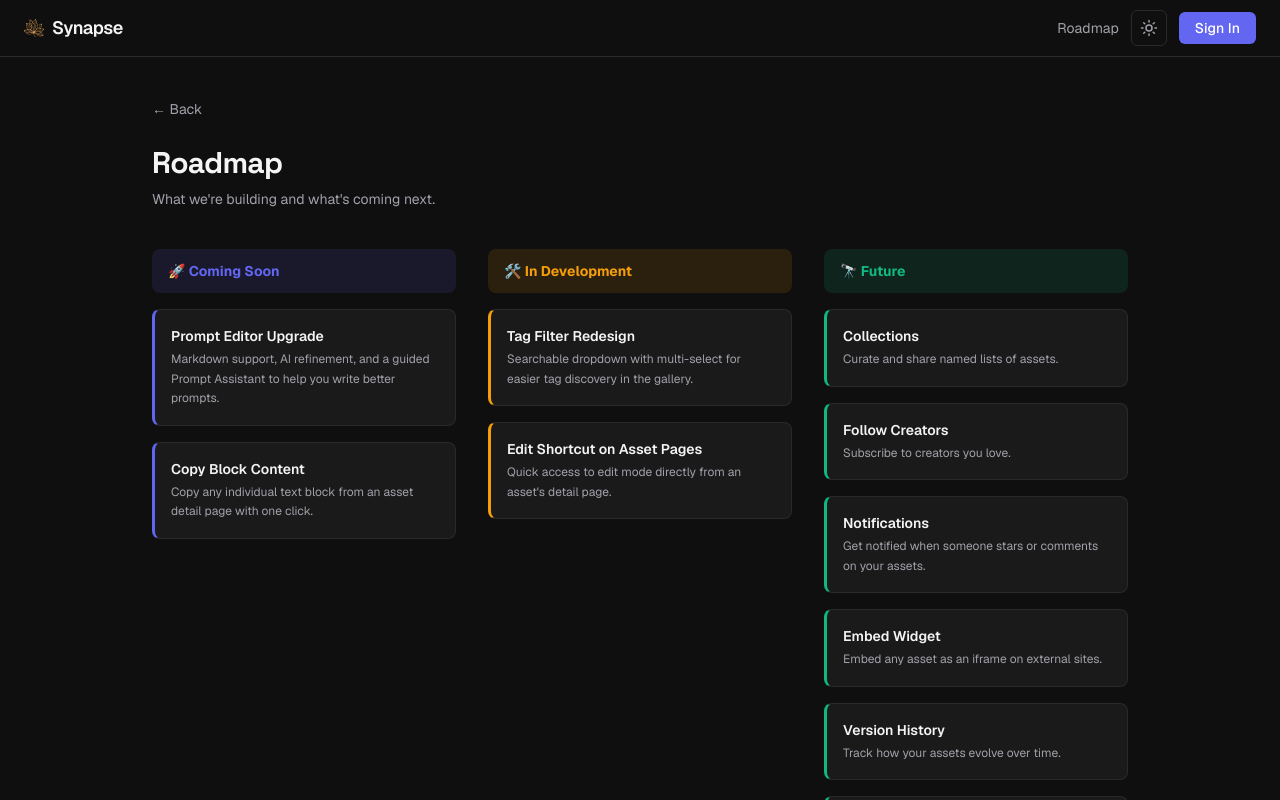
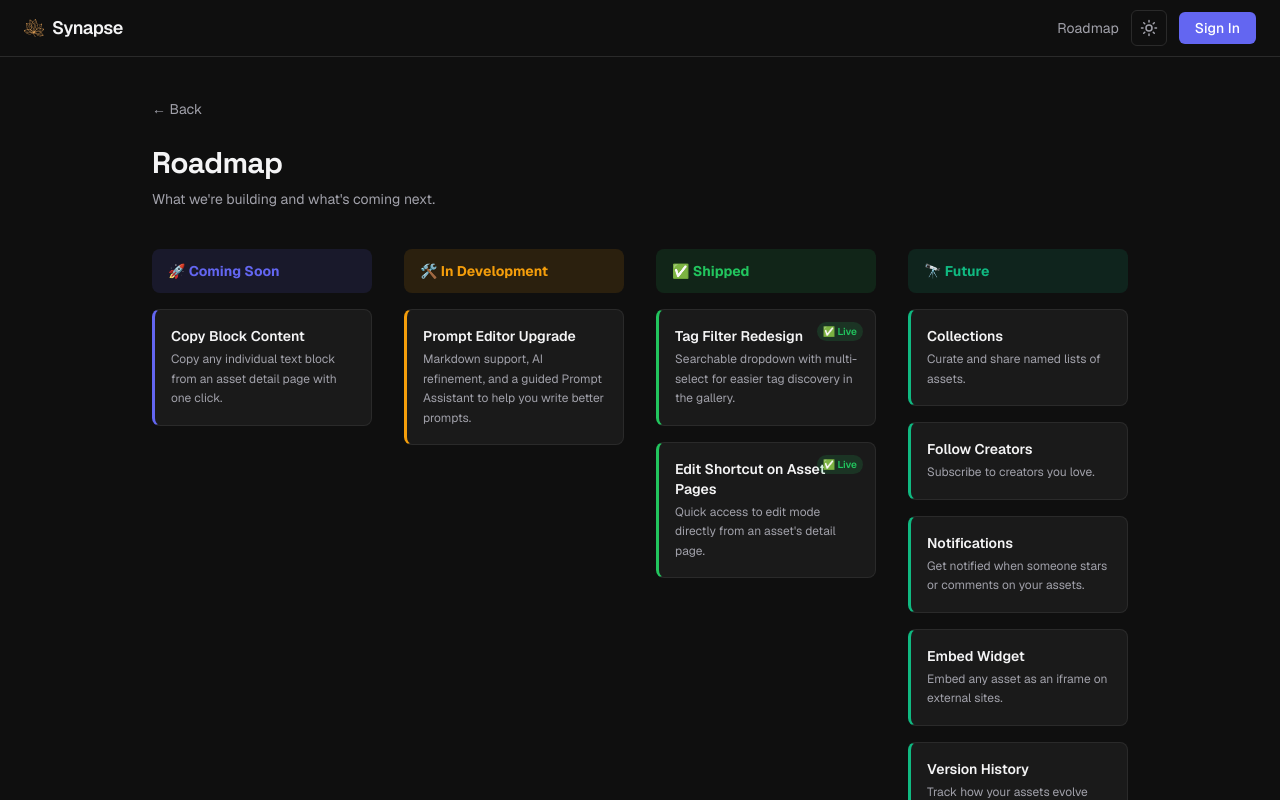
Before and after one commit to freitasbruno/synapse, a Next.js app: page /roadmap in a window 1280 px wide. Shown: the top 800 px of the page. Built offline with nearby package versions, Linux system fonts and the light colour scheme; no server answers.

Commit message:
feat: roadmap page shipped section, reorder columns

```diff
--- a/src/app/roadmap/page.tsx
+++ b/src/app/roadmap/page.tsx
@@ -6,6 +6,7 @@ import { Header } from '@/components/layout/Header'
 interface RoadmapItem {
   title: string
   description: string
+  live?: boolean
 }
 
 interface RoadmapSection {
@@ -25,11 +26,6 @@ const SECTIONS: RoadmapSection[] = [
     colorMuted: 'rgba(99,102,241,0.12)',
     items: [
       {
-        title: 'Prompt Editor Upgrade',
-        description:
-          'Markdown support, AI refinement, and a guided Prompt Assistant to help you write better prompts.',
-      },
-      {
         title: 'Copy Block Content',
         description:
           'Copy any individual text block from an asset detail page with one click.',
@@ -42,13 +38,27 @@ const SECTIONS: RoadmapSection[] = [
     colorMuted: 'rgba(245,158,11,0.12)',
     items: [
       {
+        title: 'Prompt Editor Upgrade',
+        description:
+          'Markdown support, AI refinement, and a guided Prompt Assistant to help you write better prompts.',
+      },
+    ],
+  },
+  {
+    label: '✅ Shipped',
+    color: '#22c55e',
+    colorMuted: 'rgba(34,197,94,0.12)',
+    items: [
+      {
         title: 'Tag Filter Redesign',
         description:
           'Searchable dropdown with multi-select for easier tag discovery in the gallery.',
+        live: true,
       },
       {
         title: 'Edit Shortcut on Asset Pages',
         description: "Quick access to edit mode directly from an asset's detail page.",
+        live: true,
       },
     ],
   },
@@ -87,10 +97,10 @@ const SECTIONS: RoadmapSection[] = [
 
 // ─── components ───────────────────────────────────────────────────────────────
 
-function FeatureCard({ title, description, borderColor }: RoadmapItem & { borderColor: string }) {
+function FeatureCard({ title, description, live, borderColor }: RoadmapItem & { borderColor: string }) {
   return (
     <div
-      className="rounded-lg border p-4"
+      className="relative rounded-lg border p-4"
       style={{
         backgroundColor: 'var(--bg-surface)',
         borderColor: 'var(--bg-border)',
@@ -98,6 +108,14 @@ function FeatureCard({ title, description, borderColor }: RoadmapItem & { border
         borderLeftWidth: '3px',
       }}
     >
+      {live && (
+        <span
+          className="absolute right-3 top-3 rounded-full px-1.5 py-0.5 text-[10px] font-semibold"
+          style={{ backgroundColor: 'rgba(34,197,94,0.15)', color: '#22c55e' }}
+        >
+          ✅ Live
+        </span>
+      )}
       <p style={{ color: 'var(--text-primary)' }} className="text-sm font-semibold">
         {title}
       </p>
@@ -168,7 +186,7 @@ export default function RoadmapPage() {
         </div>
 
         {/* Three-column grid */}
-        <div className="grid gap-8 sm:grid-cols-3">
+        <div className="grid gap-8 sm:grid-cols-2 lg:grid-cols-4">
           {SECTIONS.map((section) => (
             <Section key={section.label} section={section} />
           ))}
```
Also changed, not shown: 1 other file (tests, documents, lock files or other folders).
